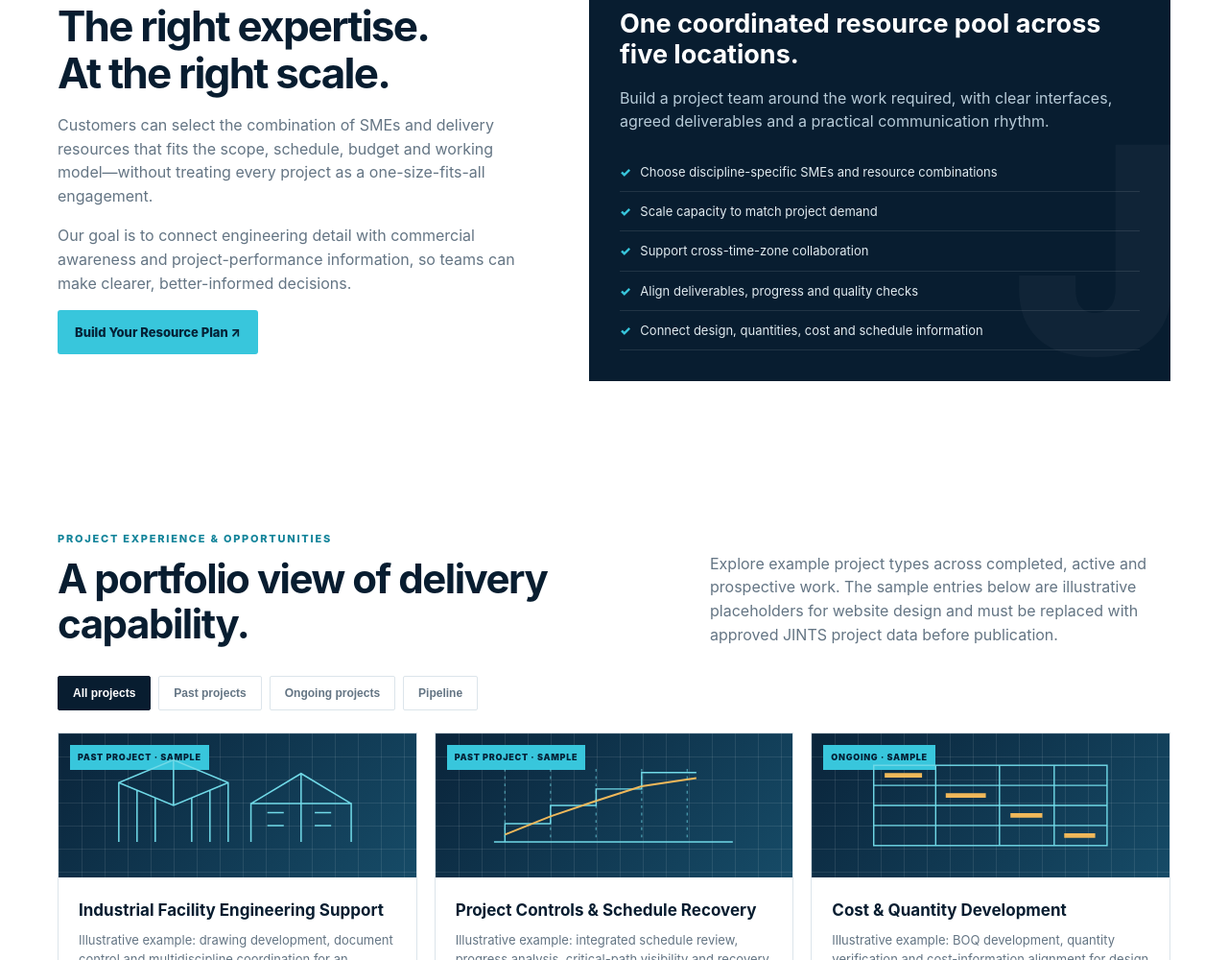
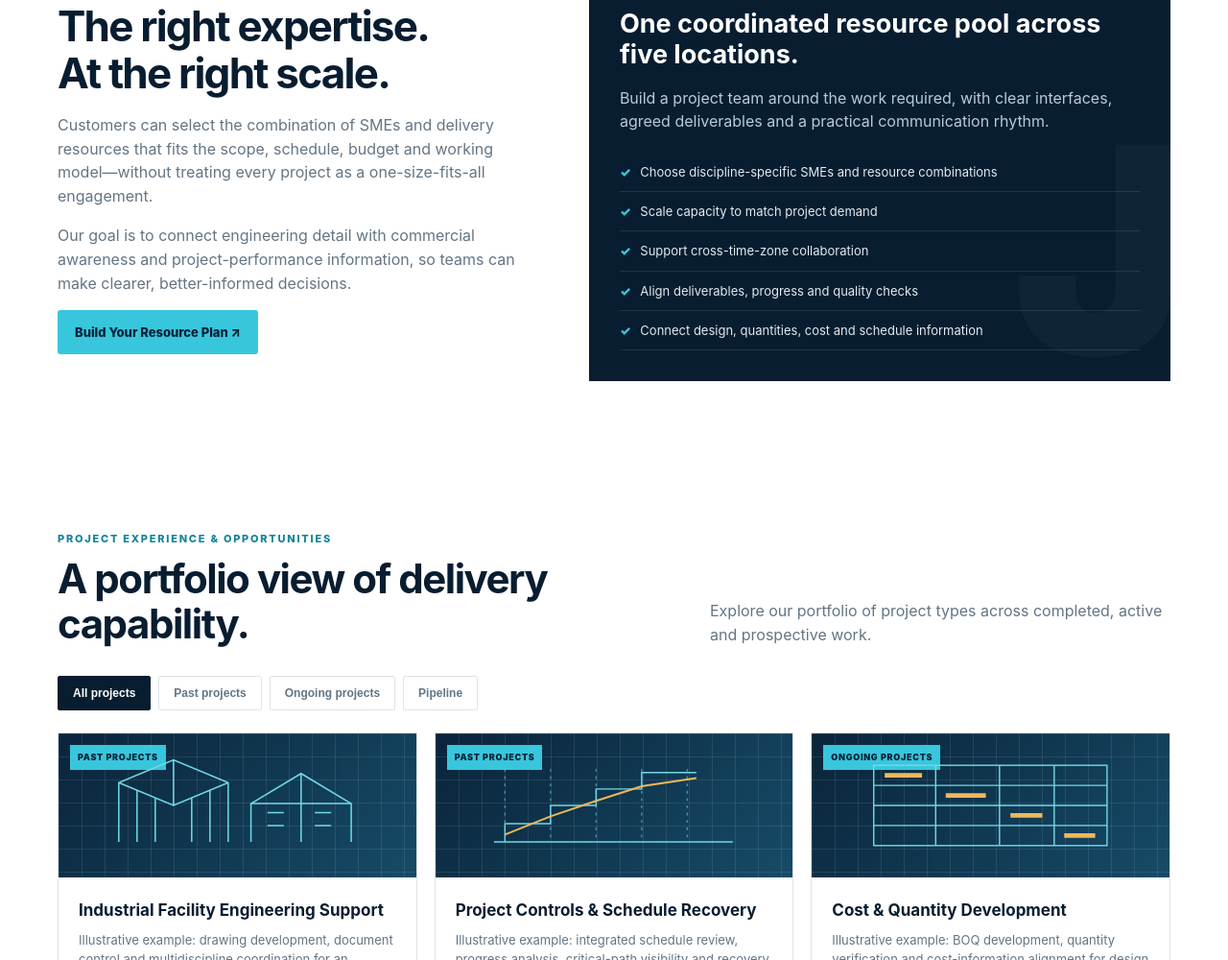
Before and after one commit to nifty-lab/JINTS-Eng, a plain HTML site: page index.html in a window 1280 px wide. Shown: the part 1800-2800 px from the top of the page at 96% size. Drawn offline with Linux system fonts and the light colour scheme.

Commit message:
Update index.html

```diff
--- a/index.html
+++ b/index.html
@@ -22,7 +22,7 @@
 </div></header>
 <main>
 <section class="hero" id="home"><div class="wrap hero-grid">
-<div><div class="eyebrow">Integrated engineering & project services</div><h1>Engineering the details.<br><span>Controlling the outcome.</span></h1><p>Flexible engineering, commercial management and project-controls expertise—connected through a global resource network built around your project needs.</p><div class="actions"><a class="btn" href="#services">Explore Our Services ↘</a><a class="btn secondary" href="#portfolio">View Project Portfolio</a></div><div class="hero-note">One partner. Multiple disciplines. A resource model tailored to your delivery needs.</div></div>
+<div><div class="eyebrow">Integrated engineering & project services</div><h1>Engineering the details.<br><span>Controlling the outcome.</span></h1><p>Flexible engineering, commercial management and project controls expertise connected through a global resource network built around your project needs.</p><div class="actions"><a class="btn" href="#services">Explore Our Services ↘</a><a class="btn secondary" href="#portfolio">View Project Portfolio</a></div><div class="hero-note">One partner. Multiple disciplines. A resource model tailored to your delivery needs.</div></div>
 <div class="blueprint" aria-label="Decorative engineering blueprint"><svg viewBox="0 0 520 330" role="img" aria-label="Illustration of engineering drawings"><g fill="none" stroke="#56c9dd" stroke-width="1.4" opacity=".9"><path d="M28 260 L28 105 L150 48 L272 105 L272 260 Z"/><path d="M28 105 L150 165 L272 105 M150 48 L150 165 L150 260 M28 183 L272 183 M88 76 L88 260 M210 76 L210 260"/><path d="M302 260 L302 148 L382 100 L464 148 L464 260 Z"/><path d="M302 148 L382 195 L464 148 M382 100 L382 195 L382 260 M302 208 L464 208"/><path d="M20 280 H480 M20 288 H480" stroke-dasharray="4 5" opacity=".5"/><circle cx="150" cy="165" r="7"/><circle cx="382" cy="195" r="7"/><path d="M150 20 V38 M141 29 H159 M382 72 V90 M373 81 H391" stroke="#f0b85a"/></g><g fill="#c4edf3" font-size="10" font-family="monospace"><text x="28" y="95">DETAIL / A-01</text><text x="302" y="138">MODEL / B-04</text><text x="30" y="310">JINTS // ENGINEERING SYSTEMS</text></g></svg><div class="bp-label">DESIGN · COST · SCHEDULE · DELIVERY</div></div>
 </div></section>
 <div class="statbar"><div class="wrap stats"><div class="stat"><strong>5 Locations</strong><span>Flexible resource network</span></div><div class="stat"><strong>6 Service Lines</strong><span>Connected specialist capability</span></div><div class="stat"><strong>Integrated</strong><span>Engineering to project controls</span></div><div class="stat"><strong>Scalable</strong><span>SME and resource options</span></div></div></div>
@@ -38,18 +38,18 @@
 <section id="approach"><div class="wrap intro"><div><div class="kicker">A flexible delivery model</div><h2 style="font-size:clamp(29px,3.7vw,44px);line-height:1.12;color:var(--navy);letter-spacing:-.04em;margin:12px 0">The right expertise.<br>At the right scale.</h2><p style="color:var(--muted)">Customers can select the combination of SMEs and delivery resources that fits the scope, schedule, budget and working model—without treating every project as a one-size-fits-all engagement.</p><p style="color:var(--muted)">Our goal is to connect engineering detail with commercial awareness and project-performance information, so teams can make clearer, better-informed decisions.</p><a class="btn" href="#contact">Build Your Resource Plan ↗</a></div>
 <div class="intro-panel"><div class="eyebrow">How JINTS adds value</div><h3>One coordinated resource pool across five locations.</h3><p>Build a project team around the work required, with clear interfaces, agreed deliverables and a practical communication rhythm.</p><ul class="ticks"><li>Choose discipline-specific SMEs and resource combinations</li><li>Scale capacity to match project demand</li><li>Support cross-time-zone collaboration</li><li>Align deliverables, progress and quality checks</li><li>Connect design, quantities, cost and schedule information</li></ul></div>
 </div></section>
-<section class="portfolio" id="portfolio"><div class="wrap"><div class="section-head"><div><div class="kicker">Project experience & opportunities</div><h2>A portfolio view of delivery capability.</h2></div><p>Explore example project types across completed, active and prospective work. The sample entries below are illustrative placeholders for website design and must be replaced with approved JINTS project data before publication.</p></div>
+<section class="portfolio" id="portfolio"><div class="wrap"><div class="section-head"><div><div class="kicker">Project experience & opportunities</div><h2>A portfolio view of delivery capability.</h2></div><p>Explore our portfolio of project types across completed, active and prospective work.</p></div>
 <div class="tabs" role="tablist" aria-label="Project portfolio filter"><button class="tab active" data-filter="all" role="tab" aria-selected="true">All projects</button><button class="tab" data-filter="past" role="tab" aria-selected="false">Past projects</button><button class="tab" data-filter="ongoing" role="tab" aria-selected="false">Ongoing projects</button><button class="tab" data-filter="pipeline" role="tab" aria-selected="false">Pipeline</button></div>
 <div class="projects" id="projectGrid">
-<article class="project" data-category="past"><div class="project-art"><span class="tag">Past project · Sample</span><svg viewBox="0 0 300 120" aria-hidden="true"><g fill="none" stroke="#70d9e7" stroke-width="1.6"><path d="M20 100V35L80 10L140 35V100M20 35L80 60L140 35M80 10V60M40 43V100M60 51V100M100 51V100M120 43V100"/><path d="M165 100V58H275V100M165 58L220 25L275 58M220 25V100M183 68H201M235 68H253M183 82H201M235 82H253"/></g></svg></div><div class="project-body"><h3>Industrial Facility Engineering Support</h3><p>Illustrative example: drawing development, document control and multidiscipline coordination for an industrial facility.</p><div class="project-meta"><span>Engineering / EDMS</span><span>Completed · Sample</span></div></div></article>
-<article class="project" data-category="past"><div class="project-art"><span class="tag">Past project · Sample</span><svg viewBox="0 0 300 120" aria-hidden="true"><g fill="none" stroke="#70d9e7" stroke-width="1.5"><path d="M18 100H280M30 100V80H80V60H130V42H180V24H240"/><path d="M30 92L80 72L130 55L180 39L240 30" stroke="#f0b85a" stroke-width="2"/><path d="M30 20V100M80 20V100M130 20V100M180 20V100M230 20V100" stroke-dasharray="3 5" opacity=".55"/></g></svg></div><div class="project-body"><h3>Project Controls & Schedule Recovery</h3><p>Illustrative example: integrated schedule review, progress analysis, critical-path visibility and recovery options.</p><div class="project-meta"><span>Planning / Controls</span><span>Completed · Sample</span></div></div></article>
-<article class="project" data-category="ongoing"><div class="project-art"><span class="tag">Ongoing · Sample</span><svg viewBox="0 0 300 120" aria-hidden="true"><g fill="none" stroke="#70d9e7" stroke-width="1.5"><rect x="22" y="16" width="256" height="88"/><path d="M22 38H278M22 60H278M22 82H278M90 16V104M160 16V104M220 16V104"/><path d="M34 27H75M101 49H145M172 71H207M231 93H265" stroke="#f0b85a" stroke-width="5"/></g></svg></div><div class="project-body"><h3>Cost & Quantity Development</h3><p>Illustrative example: BOQ development, quantity verification and cost-information alignment for design packages.</p><div class="project-meta"><span>Commercial / Cost</span><span>Active · Sample</span></div></div></article>
-<article class="project" data-category="ongoing"><div class="project-art"><span class="tag">Ongoing · Sample</span><svg viewBox="0 0 300 120" aria-hidden="true"><g fill="none" stroke="#70d9e7" stroke-width="1.5"><path d="M28 98V38L80 15L132 38V98M28 38L80 62L132 38M80 15V62M150 98V25H270V98M150 45H270M150 65H270M150 85H270"/><path d="M166 35H192M205 55H238M166 75H220" stroke="#f0b85a" stroke-width="3"/></g></svg></div><div class="project-body"><h3>Model-Based Delivery Coordination</h3><p>Illustrative example: model and drawing coordination linked to construction sequencing and delivery reporting.</p><div class="project-meta"><span>4D / Design</span><span>Active · Sample</span></div></div></article>
-<article class="project" data-category="pipeline"><div class="project-art"><span class="tag">Pipeline · Sample</span><svg viewBox="0 0 300 120" aria-hidden="true"><g fill="none" stroke="#70d9e7" stroke-width="1.5"><circle cx="55" cy="60" r="22"/><circle cx="150" cy="60" r="22"/><circle cx="245" cy="60" r="22"/><path d="M77 60H128M172 60H223"/><path d="M48 60L54 67L64 51M143 60L149 67L159 51M238 60L244 67L254 51" stroke="#f0b85a" stroke-width="2"/></g></svg></div><div class="project-body"><h3>Remote SME Resource Framework</h3><p>Illustrative opportunity: a flexible resource pool to support future engineering and project-controls demand.</p><div class="project-meta"><span>Resource Framework</span><span>Prospective · Sample</span></div></div></article>
-<article class="project" data-category="pipeline"><div class="project-art"><span class="tag">Pipeline · Sample</span><svg viewBox="0 0 300 120" aria-hidden="true"><g fill="none" stroke="#70d9e7" stroke-width="1.5"><path d="M24 100H276M35 100V68H80V50H125V34H170V20H215V42H265V100"/><path d="M35 85L80 72L125 55L170 38L215 49L265 62" stroke="#f0b85a" stroke-width="2"/><path d="M35 18V100M80 18V100M125 18V100M170 18V100M215 18V100M265 18V100" stroke-dasharray="3 5" opacity=".5"/></g></svg></div><div class="project-body"><h3>Integrated Cost & Schedule Analytics</h3><p>Illustrative opportunity: connected dashboards and performance indicators for more transparent delivery decisions.</p><div class="project-meta"><span>Analytics / Controls</span><span>Prospective · Sample</span></div></div></article>
-</div><div class="disclaimer"><strong>Portfolio integrity note:</strong> Project titles, descriptions and statuses on this prototype are simulated examples, not verified JINTS contracts or client references. Replace or approve all entries before public launch.</div>
+<article class="project" data-category="past"><div class="project-art"><span class="tag">Past projects</span><svg viewBox="0 0 300 120" aria-hidden="true"><g fill="none" stroke="#70d9e7" stroke-width="1.6"><path d="M20 100V35L80 10L140 35V100M20 35L80 60L140 35M80 10V60M40 43V100M60 51V100M100 51V100M120 43V100"/><path d="M165 100V58H275V100M165 58L220 25L275 58M220 25V100M183 68H201M235 68H253M183 82H201M235 82H253"/></g></svg></div><div class="project-body"><h3>Industrial Facility Engineering Support</h3><p>Illustrative example: drawing development, document control and multidiscipline coordination for an industrial facility.</p><div class="project-meta"><span>Engineering / EDMS</span><span>Completed · Sample</span></div></div></article>
+<article class="project" data-category="past"><div class="project-art"><span class="tag">Past projects</span><svg viewBox="0 0 300 120" aria-hidden="true"><g fill="none" stroke="#70d9e7" stroke-width="1.5"><path d="M18 100H280M30 100V80H80V60H130V42H180V24H240"/><path d="M30 92L80 72L130 55L180 39L240 30" stroke="#f0b85a" stroke-width="2"/><path d="M30 20V100M80 20V100M130 20V100M180 20V100M230 20V100" stroke-dasharray="3 5" opacity=".55"/></g></svg></div><div class="project-body"><h3>Project Controls & Schedule Recovery</h3><p>Illustrative example: integrated schedule review, progress analysis, critical-path visibility and recovery options.</p><div class="project-meta"><span>Planning / Controls</span><span>Completed · Sample</span></div></div></article>
+<article class="project" data-category="ongoing"><div class="project-art"><span class="tag">Ongoing projects</span><svg viewBox="0 0 300 120" aria-hidden="true"><g fill="none" stroke="#70d9e7" stroke-width="1.5"><rect x="22" y="16" width="256" height="88"/><path d="M22 38H278M22 60H278M22 82H278M90 16V104M160 16V104M220 16V104"/><path d="M34 27H75M101 49H145M172 71H207M231 93H265" stroke="#f0b85a" stroke-width="5"/></g></svg></div><div class="project-body"><h3>Cost & Quantity Development</h3><p>Illustrative example: BOQ development, quantity verification and cost-information alignment for design packages.</p><div class="project-meta"><span>Commercial / Cost</span><span>Active · Sample</span></div></div></article>
+<article class="project" data-category="ongoing"><div class="project-art"><span class="tag">Ongoing projects</span><svg viewBox="0 0 300 120" aria-hidden="true"><g fill="none" stroke="#70d9e7" stroke-width="1.5"><path d="M28 98V38L80 15L132 38V98M28 38L80 62L132 38M80 15V62M150 98V25H270V98M150 45H270M150 65H270M150 85H270"/><path d="M166 35H192M205 55H238M166 75H220" stroke="#f0b85a" stroke-width="3"/></g></svg></div><div class="project-body"><h3>Model-Based Delivery Coordination</h3><p>Illustrative example: model and drawing coordination linked to construction sequencing and delivery reporting.</p><div class="project-meta"><span>4D / Design</span><span>Active · Sample</span></div></div></article>
+<article class="project" data-category="pipeline"><div class="project-art"><span class="tag">Projects in the Pipeline</span><svg viewBox="0 0 300 120" aria-hidden="true"><g fill="none" stroke="#70d9e7" stroke-width="1.5"><circle cx="55" cy="60" r="22"/><circle cx="150" cy="60" r="22"/><circle cx="245" cy="60" r="22"/><path d="M77 60H128M172 60H223"/><path d="M48 60L54 67L64 51M143 60L149 67L159 51M238 60L244 67L254 51" stroke="#f0b85a" stroke-width="2"/></g></svg></div><div class="project-body"><h3>Remote SME Resource Framework</h3><p>Illustrative opportunity: a flexible resource pool to support future engineering and project-controls demand.</p><div class="project-meta"><span>Resource Framework</span><span>Prospective · Sample</span></div></div></article>
+<article class="project" data-category="pipeline"><div class="project-art"><span class="tag">Projects in the Pipeline</span><svg viewBox="0 0 300 120" aria-hidden="true"><g fill="none" stroke="#70d9e7" stroke-width="1.5"><path d="M24 100H276M35 100V68H80V50H125V34H170V20H215V42H265V100"/><path d="M35 85L80 72L125 55L170 38L215 49L265 62" stroke="#f0b85a" stroke-width="2"/><path d="M35 18V100M80 18V100M125 18V100M170 18V100M215 18V100M265 18V100" stroke-dasharray="3 5" opacity=".5"/></g></svg></div><div class="project-body"><h3>Integrated Cost & Schedule Analytics</h3><p>Illustrative opportunity: connected dashboards and performance indicators for more transparent delivery decisions.</p><div class="project-meta"><span>Analytics / Controls</span><span>Prospective · Sample</span></div></div></article>
+</div><div class="disclaimer"><strong>Portfolio integrity note:</strong> Project titles, descriptions and their statuses that are in confidentail nature may not be shown in the public profile.</div>
 </div></section>
-<section class="network" id="network"><div class="wrap"><div class="section-head"><div><div class="eyebrow">Flexible global resource network</div><h2>Five locations. More ways to build your team.</h2></div><p>Access a broader mix of specialist expertise and delivery capacity. Office status and local address details should be confirmed before publication.</p></div>
+<section class="network" id="network"><div class="wrap"><div class="section-head"><div><div class="eyebrow">Flexible global resource network</div><h2>Five locations. More ways to build your team.</h2></div><p>Access a broader mix of specialist expertise and delivery capacity.</p></div>
 <div class="office-grid">
 <div class="office"><div class="pin">⌖</div><h3>New York, USA</h3><p>81 Prospects St<br>Brooklyn, NY</p><small>Primary location · North America region</small></div>
 <div class="office"><div class="pin">⌖</div><h3>Jubail, Saudi Arabia</h3><p>101 Business Tower<br>King Abdulaziz Road, Jubail</p><small>Primary location · Middle East region</small></div>
@@ -71,7 +71,7 @@
  const tabs=[...document.querySelectorAll('.tab')], projects=[...document.querySelectorAll('.project')];
  tabs.forEach(tab=>tab.addEventListener('click',()=>{const filter=tab.dataset.filter;tabs.forEach(t=>{const active=t===tab;t.classList.toggle('active',active);t.setAttribute('aria-selected',String(active));});projects.forEach(p=>p.hidden=filter!=='all'&&p.dataset.category!==filter);}));
  document.getElementById('year').textContent=new Date().getFullYear();
- document.getElementById('contactForm').addEventListener('submit',function(e){e.preventDefault();const data=new FormData(this);const subject='JINTS Engineering project inquiry — '+(data.get('service')||'General');const body=['Name: '+data.get('name'),'Email: '+data.get('email'),'Company: '+(data.get('company')||'Not provided'),'Service: '+data.get('service'),'Preferred location: '+data.get('location'),'','Project requirements:',data.get('message')].join('\n');const destination='REPLACE-WITH-YOUR-BUSINESS-EMAIL';const status=document.getElementById('formStatus');if(destination.startsWith('REPLACE-')){status.textContent='Demo form check passed. To use this form, replace the placeholder destination email in the website code with your real business email. Your message has not been sent.';return;}window.location.href='mailto:'+destination+'?subject='+encodeURIComponent(subject)+'&body='+encodeURIComponent(body);status.textContent='Your email app should open with the inquiry drafted. Please review and send it there.';});
+ document.getElementById('contactForm').addEventListener('submit',function(e){e.preventDefault();const data=new FormData(this);const subject='JINTS Engineering project inquiry — '+(data.get('service')||'General');const body=['Name: '+data.get('name'),'Email: '+data.get('email'),'Company: '+(data.get('company')||'Not provided'),'Service: '+data.get('service'),'Preferred location: '+data.get('location'),'','Project requirements:',data.get('message')].join('\n');const destination='admin@jints-eng.com';const status=document.getElementById('formStatus');if(destination.startsWith('REPLACE-')){status.textContent='Inquery form check passed, email sent to "admin@jints-eng.com".';return;}window.location.href='mailto:'+destination+'?subject='+encodeURIComponent(subject)+'&body='+encodeURIComponent(body);status.textContent='Your email app should open with the inquiry drafted. Please review and send it there.';});
 })();
 </script>
 </body>
```
